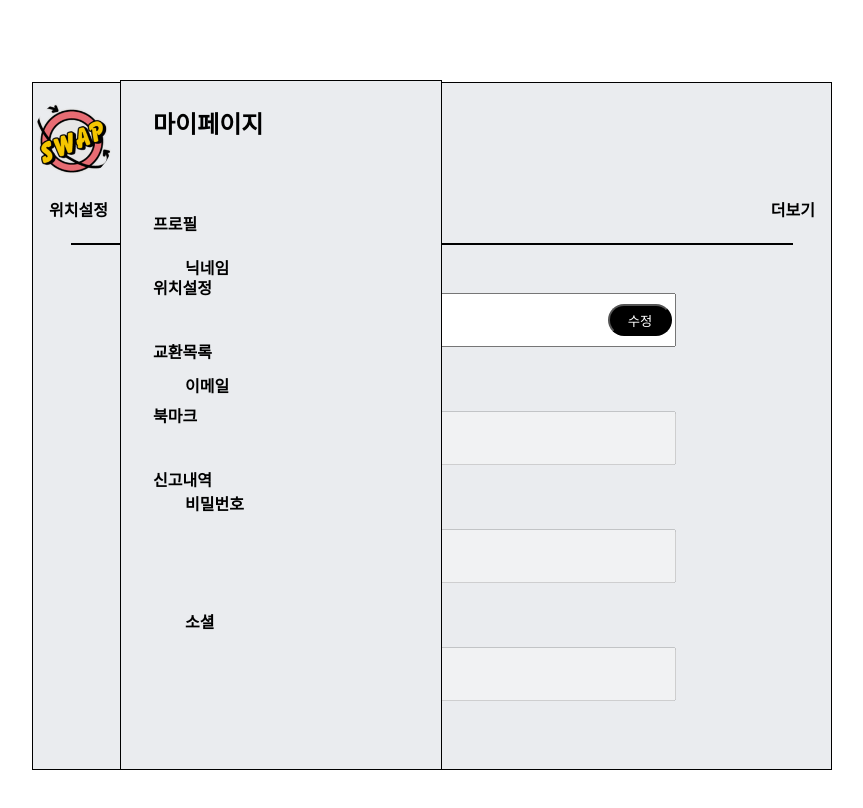
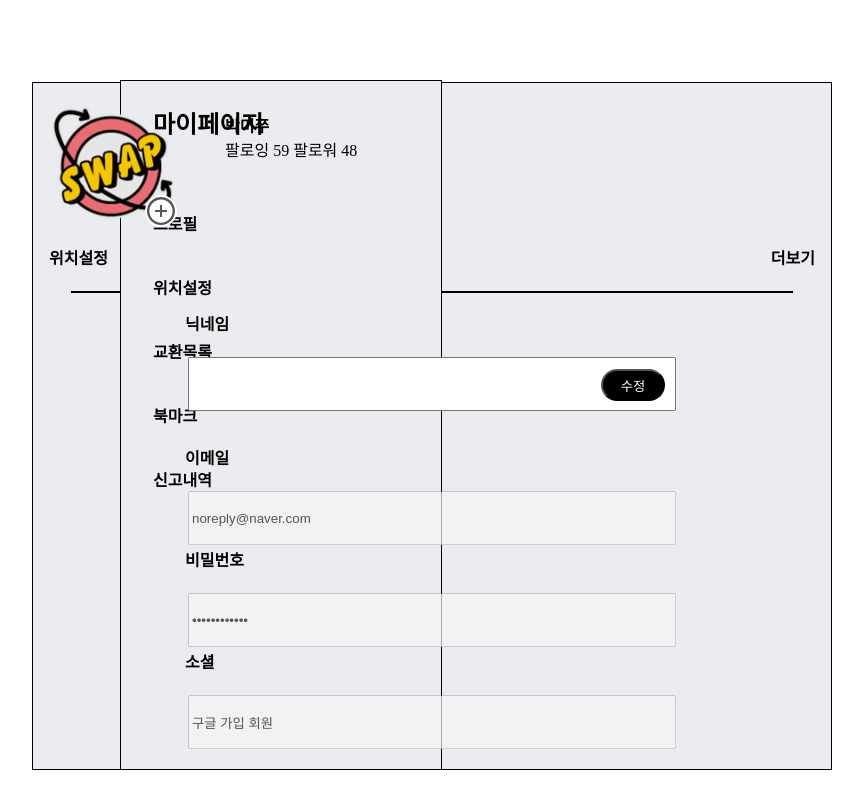
Before and after one commit to project-swap/swap, a React (Create React App) app: page /profile in a window 1280 px wide. Shown: the top 808 px of the page, without its empty margins (192-1055 px from the left). Built offline with nearby package versions, Linux system fonts and the light colour scheme; no server answers.

Commit message:
Feat : 파일 업로드 하는 부분 1차 구현

```diff
--- a/src/pages/Profile.tsx
+++ b/src/pages/Profile.tsx
@@ -4,6 +4,7 @@ import MainContainer from '../components/common/MainContainer';
 import SideBar from '../components/SideBar';
 import profile from '../assets/logo/android-icon-144x144.png';
 import { useForm } from 'react-hook-form';
+import { AiOutlinePlusCircle } from 'react-icons/ai';
 
 const Info = styled.section`
   margin-top: 2rem;
@@ -36,23 +37,41 @@ const SwapContainer = styled.div`
 
 const ProfileContainer = styled.section`
   display: flex;
+  z-index: 1;
   img {
-    width: 5rem;
-    height: 5rem;
+    width: 8rem;
+    height: 8rem;
+    margin-left: 1rem;
+    margin-top: 1rem;
     border-radius: 2.5rem;
-    margin-top: 1rem;
+    z-index: -1;
+  }
+  > input {
+    display: none;
+  }
+  .plus {
+    position: relative;
+    top: 7rem;
+    right: 2rem;
+    width: 2rem;
+    height: 2rem;
+    color: #5b5656;
+    background-color: white;
+    border-radius: 1rem;
+    cursor: pointer;
+    &:hover {
+      opacity: 0.9;
+    }
   }
 `;
 
 const InputContainer = styled.section`
+  position: relative;
+  top: 2rem;
   input {
-    margin-top: 1rem;
     display: flex;
-    flex-direction: column;
-    align-items: center;
     justify-content: center;
-    margin: 2rem auto;
-    margin-bottom: 1rem;
+    margin: 1rem auto;
     height: 3rem;
     width: 30rem;
   }
@@ -68,7 +87,7 @@ const Label = styled.label`
   display: flex;
   margin-left: 9.5rem;
   position: relative;
-  top: 1rem;
+  top: -0.5rem;
   font-weight: 600;
 `;
 
@@ -80,17 +99,15 @@ const Button = styled.button`
   height: 2rem;
   z-index: 1;
   cursor: pointer;
-  position: absolute;
-  right: 26rem;
-  top: 19rem;
+  position: relative;
+  left: 35.5rem;
+  bottom: 3.6rem;
   &:hover {
     opacity: 0.7;
   }
 `;
 
-const StyleContainer = styled.div`
-  display: flex;
-`;
+const StyleContainer = styled.div``;
 
 const Form = styled.form`
   display: flex;
@@ -124,12 +141,20 @@ const Profile = () => {
     resetField('nickName');
   };
 
+  const handleIconClick = () => {
+    console.log('clicked');
+  };
+
   return (
     <SwapContainer>
       <SideBar />
       <MainContainer>
         <ProfileContainer>
           <img src={profile} alt="미쭈" />
+          <label htmlFor="file-input">
+            <AiOutlinePlusCircle className="plus" onClick={handleIconClick} />
+          </label>
+          <input id="file-input" type="file" />
           <Info>
             <h2>박미쭈</h2>
             <h4>팔로잉 59 팔로워 48</h4>
```
